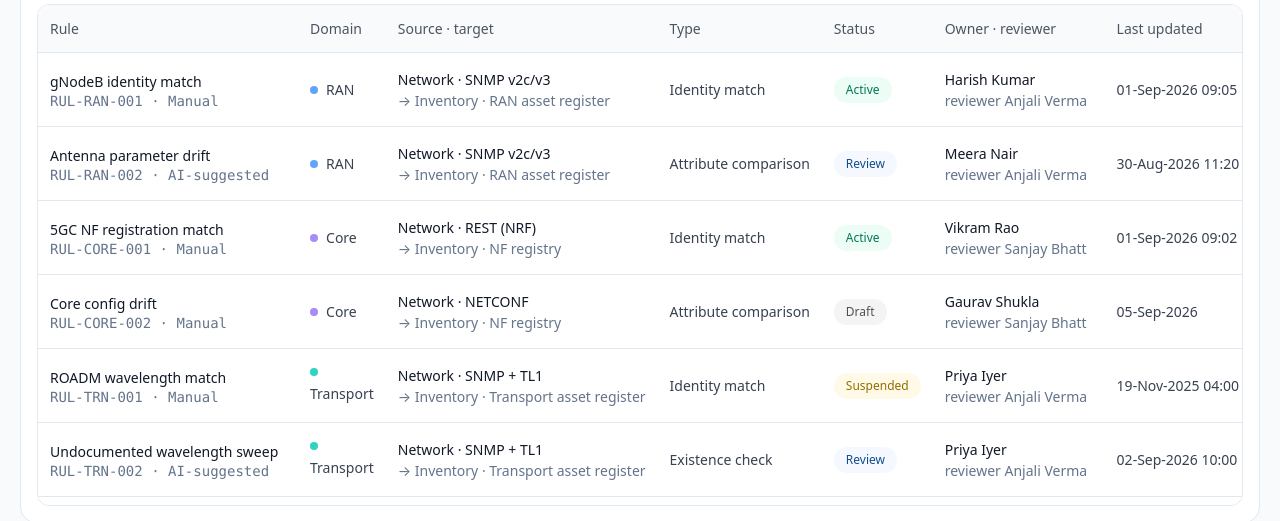
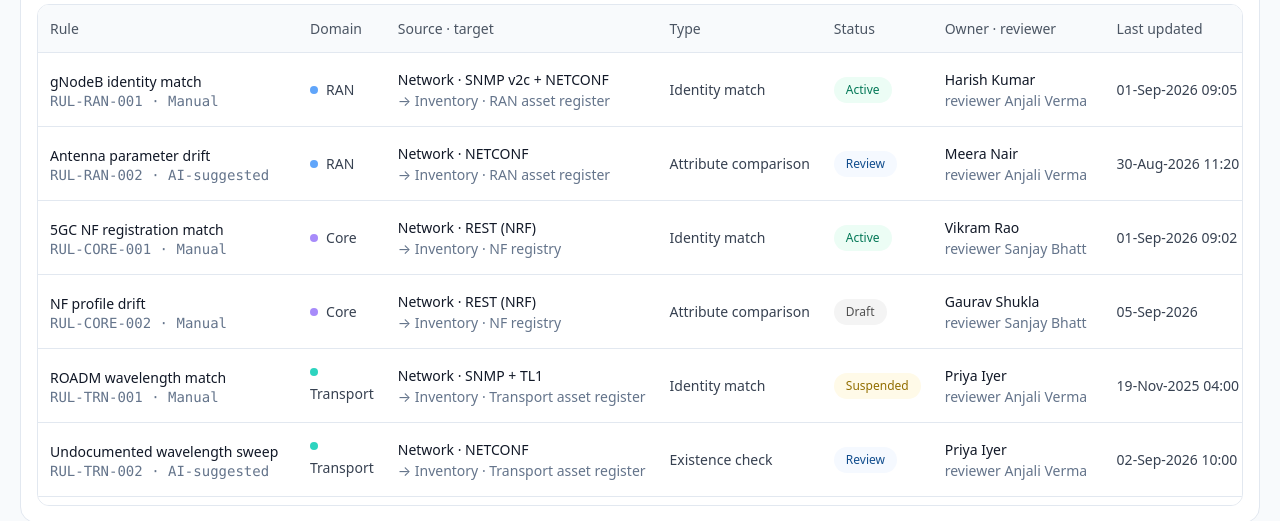
Before and after one commit to jayesh-vision/Discovery-and-Inventory, a React (Vite) app: page /discovery/reconcile/rules in a window 1280 px wide. Shown: the part 222-743 px from the top of the page. Built offline with nearby package versions, Linux system fonts and the light colour scheme.

Commit message:
domains related correction added

```diff
--- a/src/data/discoveryOverview.ts
+++ b/src/data/discoveryOverview.ts
@@ -162,13 +162,13 @@ export const DISCREPANCY_TYPES: DiscrepancyTypeRow[] = [
   { label: 'PCI value ≠ record', category: 'ATTRIBUTE', domain: 'RAN', count: 18, ageBand: '1-7d' },
   { label: 'New / unregistered cell', category: 'EXISTENCE', domain: 'RAN', count: 14, ageBand: '1-7d' },
   { label: 'Neighbour relation drift', category: 'RELATIONSHIP', domain: 'RAN', count: 12, ageBand: '1-24h' },
-  { label: 'NE registration mismatch', category: 'ATTRIBUTE', domain: 'Core', count: 12, ageBand: '1-24h' },
+  { label: 'NF registration mismatch', category: 'ATTRIBUTE', domain: 'Core', count: 12, ageBand: '1-24h' },
   { label: 'Decommissioned record on file', category: 'EXISTENCE', domain: 'IPMPLS', count: 2, ageBand: '1-24h' },
   { label: 'Antenna parameter drift', category: 'ATTRIBUTE', domain: 'RAN', count: 8, ageBand: '7-30d' },
   { label: 'ROADM setpoint drift', category: 'ATTRIBUTE', domain: 'Transport', count: 6, ageBand: '>30d' },
   { label: 'Interface admin state ≠ record', category: 'ATTRIBUTE', domain: 'IPMPLS', count: 5, ageBand: '7-30d' },
   { label: 'Record with no live peer', category: 'EXISTENCE', domain: 'Core', count: 4, ageBand: '1-24h' },
-  { label: 'Core config drift', category: 'ATTRIBUTE', domain: 'Core', count: 4, ageBand: '1-24h' },
+  { label: 'NF profile drift', category: 'ATTRIBUTE', domain: 'Core', count: 4, ageBand: '1-24h' },
   { label: 'Topology gap (LLDP)', category: 'RELATIONSHIP', domain: 'Transport', count: 4, ageBand: '1-24h' },
   { label: 'Stale, past re-verify window', category: 'FRESHNESS', domain: 'IPMPLS', count: 4, ageBand: '1-24h' },
   { label: 'VLAN/LAG membership', category: 'RELATIONSHIP', domain: 'Transport', count: 2, ageBand: '7-30d' }
--- a/src/data/reconciliationOps.ts
+++ b/src/data/reconciliationOps.ts
@@ -40,11 +40,11 @@ export const RECONCILE_JOBS: ReconcileJob[] = [
     scanType: 'Identity match', status: 'Completed with errors', schedule: 'Nightly 01:00 + 12 min delta',
     lastRun: '19-Nov-2025 04:00', nextRun: 'held — rule suspended', duration: '12.4 s',
     resultSummary: '61 scanned · 42 exceptions · TL1 credential rejected', ruleIds: ['RUL-TRN-001'] },
-  { id: 'RCJ-TRN-02', domain: 'Transport', source: 'Network · SNMP + TL1', target: 'Transport asset register',
+  { id: 'RCJ-TRN-02', domain: 'Transport', source: 'Network · NETCONF', target: 'Transport asset register',
     scanType: 'Existence check', status: 'Scheduled', schedule: 'Nightly 01:00',
     lastRun: '—', nextRun: 'tonight, 01:00', duration: '—',
     resultSummary: 'Awaiting RUL-TRN-002 approval', ruleIds: ['RUL-TRN-002'] },
-  { id: 'RCJ-IPM-01', domain: 'IPMPLS', source: 'Network · LLDP/CDP', target: 'Links',
+  { id: 'RCJ-IPM-01', domain: 'IPMPLS', source: 'Network · SNMP MPLS-LDP-MIB', target: 'Links',
     scanType: 'Relationship match', status: 'Completed', schedule: 'Continuous · 60s delta',
     lastRun: '01-Sep-2026 09:19', nextRun: 'sweeping now', duration: '6.2 s',
     resultSummary: '1,204 scanned · 12 drifted · 9 auto-resolved', ruleIds: ['RUL-IPM-001'] },
@@ -77,11 +77,11 @@ export const RECONCILE_RESULTS: ReconcileResult[] = [
   { id: 'RCR-0004', element: 'BLR-AMF-CORE-02', domain: 'Core', outcome: 'Matched',
     mismatchedFields: [], verified: '01-Sep-2026 09:02', ruleId: 'RUL-CORE-001' },
   { id: 'RCR-0005', element: 'BLR-UPF-CORE-05', domain: 'Core', outcome: 'Attribute mismatch',
-    mismatchedFields: ['Config checksum'], verified: '31-Aug-2026 21:00', ruleId: 'RUL-CORE-002' },
+    mismatchedFields: ['Serving PLMN'], verified: '31-Aug-2026 21:00', ruleId: 'RUL-CORE-002' },
   { id: 'RCR-0006', element: 'WR-ADVA-FSP3000-01', domain: 'Transport', outcome: 'Missing entity',
     mismatchedFields: ['No service record for wavelength 1550.12nm'], verified: '19-Nov-2025 04:00', ruleId: 'RUL-TRN-001' },
   { id: 'RCR-0007', element: 'MUM-ROADM-RING-03', domain: 'Transport', outcome: 'Extra entity',
-    mismatchedFields: ['Live wavelength, no service record'], verified: '01-Sep-2026 06:00', ruleId: 'RUL-TRN-002' },
+    mismatchedFields: ['Optical module present, no service record'], verified: '01-Sep-2026 06:00', ruleId: 'RUL-TRN-002' },
   { id: 'RCR-0008', element: 'DEL-PE-CORE-01', domain: 'IPMPLS', outcome: 'Matched',
     mismatchedFields: [], verified: '01-Sep-2026 09:19', ruleId: 'RUL-IPM-001' },
   { id: 'RCR-0009', element: 'DEL-PE-CORE-04', domain: 'IPMPLS', outcome: 'Stale',
@@ -114,8 +114,8 @@ export const RECONCILE_EXCEPTIONS: ReconcileException[] = [
     detected: '30-Aug-2026', owner: 'Meera Nair', age: 2, sla: 'On track', next: 'Field-verify antenna heading', ruleId: 'RUL-RAN-002' },
   { id: 'RX-5004', state: 'Rogue', domain: 'RAN', subject: 'KOL-GNB-NEW-07', detected: '31-Aug-2026',
     owner: 'Unassigned', age: 2, sla: 'At risk', next: 'Register cell in RAN asset register', ruleId: 'RUL-RAN-003' },
-  { id: 'RX-5005', state: 'Drifted', domain: 'Core', subject: 'BLR-UPF-CORE-05 · config checksum',
-    detected: '31-Aug-2026', owner: 'Gaurav Shukla', age: 2, sla: 'On track', next: 'Compare against last approved baseline', ruleId: 'RUL-CORE-002' },
+  { id: 'RX-5005', state: 'Drifted', domain: 'Core', subject: 'BLR-UPF-CORE-05 · serving PLMN',
+    detected: '31-Aug-2026', owner: 'Gaurav Shukla', age: 2, sla: 'On track', next: 'Re-verify PLMN/slice assignment against the NRF profile', ruleId: 'RUL-CORE-002' },
   { id: 'RX-5006', state: 'Unclaimed', domain: 'IPMPLS', subject: 'DEL-PE-CORE-04', detected: '18-Aug-2026',
     owner: 'Unassigned', age: 14, sla: 'Breached', next: 'Re-verify before the next SLA window closes', ruleId: 'RUL-IPM-001' },
   { id: 'RX-5007', state: 'No adapter', domain: 'Transport', subject: 'Adva FSP 3000 · TL1 endpoints',
--- a/src/data/rules.ts
+++ b/src/data/rules.ts
@@ -69,7 +69,9 @@ export const RULES: Rule[] = [
   {
     id: 'RUL-RAN-001', name: 'gNodeB identity match', domain: 'RAN',
     description: 'Matches a discovered gNodeB to its RAN asset-register record by cell identity and PCI.',
-    source: 'Network · SNMP v2c/v3', target: 'Inventory · RAN asset register', ruleType: 'Identity match',
+    /* Cell ID comes off the Device collector (SNMP v2c); PCI is a Radio/Cell
+       fact, discovered over NETCONF — this rule genuinely spans both */
+    source: 'Network · SNMP v2c + NETCONF', target: 'Inventory · RAN asset register', ruleType: 'Identity match',
     priority: 'High', status: 'Active', origin: 'Manual',
     owner: 'Harish Kumar', reviewer: 'Anjali Verma', approver: 'Rohan Mehta', executor: 'Meera Nair', exceptionReviewer: 'Priya Iyer',
     createdBy: 'Harish Kumar', createdDate: '02-Jul-2026', lastUpdated: '01-Sep-2026 09:05', lastExecution: '01-Sep-2026 09:05',
@@ -92,7 +94,9 @@ export const RULES: Rule[] = [
   {
     id: 'RUL-RAN-002', name: 'Antenna parameter drift', domain: 'RAN',
     description: 'Flags a live antenna azimuth/tilt reading that differs from the planned engineering record beyond tolerance.',
-    source: 'Network · SNMP v2c/v3', target: 'Inventory · RAN asset register', ruleType: 'Attribute comparison',
+    /* azimuth/tilt are Configuration-collector facts, discovered over
+       NETCONF only — this rule never touches the Device collector's SNMP */
+    source: 'Network · NETCONF', target: 'Inventory · RAN asset register', ruleType: 'Attribute comparison',
     priority: 'Medium', status: 'Review', origin: 'AI-suggested',
     owner: 'Meera Nair', reviewer: 'Anjali Verma', approver: 'Rohan Mehta', executor: 'Meera Nair', exceptionReviewer: 'Priya Iyer',
     createdBy: 'Meera Nair', createdDate: '28-Aug-2026', lastUpdated: '30-Aug-2026 11:20', lastExecution: null,
@@ -116,14 +120,21 @@ export const RULES: Rule[] = [
     executions: [{ at: '01-Sep-2026 09:02', matched: 322, exceptions: 18, durationMs: 8100 }]
   },
   {
-    id: 'RUL-CORE-002', name: 'Core config drift', domain: 'Core',
-    description: 'Compares a live NF configuration checksum to the last approved baseline.',
-    source: 'Network · NETCONF', target: 'Inventory · NF registry', ruleType: 'Attribute comparison',
+    /* was "Core config drift" comparing a "config checksum" to a "baseline
+       checksum" — a router/switch running-config-vs-golden-config concept
+       that has no analogue in a 5GC NF's own discovery model (CORE_COLLECTORS
+       never produces a config file or checksum for anything). Redefined
+       around the NF profile fact the Device/NF Registration collectors
+       actually report — a serving PLMN/slice assignment drifting from what
+       inventory has on record — which is a real Core reconciliation concern. */
+    id: 'RUL-CORE-002', name: 'NF profile drift', domain: 'Core',
+    description: 'Compares a live NF\'s registered PLMN/slice assignment (from its NRF profile) to the value recorded in inventory.',
+    source: 'Network · REST (NRF)', target: 'Inventory · NF registry', ruleType: 'Attribute comparison',
     priority: 'Medium', status: 'Draft', origin: 'Manual',
     owner: 'Gaurav Shukla', reviewer: 'Sanjay Bhatt', approver: 'Rohan Mehta', executor: 'Vikram Rao', exceptionReviewer: 'Gaurav Shukla',
     createdBy: 'Gaurav Shukla', createdDate: '05-Sep-2026', lastUpdated: '05-Sep-2026', lastExecution: null,
-    conditions: [cond('c1', 'Config checksum', 'Not equals', 'Baseline checksum')],
-    expectedImpact: 'Would close the 4 open "Core config drift" items currently tracked manually.',
+    conditions: [cond('c1', 'Serving PLMN (MCC/MNC)', 'Not equals', 'Recorded PLMN (MCC/MNC)')],
+    expectedImpact: 'Would close the 4 open "NF profile drift" items currently tracked manually.',
     approvalHistory: [],
     activity: [{ at: '05-Sep-2026', by: 'Gaurav Shukla', event: 'Rule created' }],
     executions: []
@@ -145,27 +156,43 @@ export const RULES: Rule[] = [
     executions: [{ at: '19-Nov-2025 04:00', matched: 61, exceptions: 42, durationMs: 12400 }]
   },
   {
+    /* was still keyed on "Wavelength (nm)" over "SNMP + TL1" — the exact
+       capability its own expectedImpact says it exists to work WITHOUT.
+       Transport's baseline collectors (kept unchanged) already surface an
+       equivalent signal without TL1: Hardware reports every optical
+       module/SFP physically seated in the chassis, and Service reports
+       every VRF/route-instance actually provisioned — a module present
+       with no matching service instance is the same "live, undocumented"
+       fact RUL-TRN-001 caught via TL1, detected a different way. */
     id: 'RUL-TRN-002', name: 'Undocumented wavelength sweep', domain: 'Transport',
-    description: 'Flags a live, in-service wavelength with no matching service record at all.',
-    source: 'Network · SNMP + TL1', target: 'Inventory · Transport asset register', ruleType: 'Existence check',
+    description: 'Flags a live, in-service optical module (SFP/transceiver) with no matching service record at all.',
+    source: 'Network · NETCONF', target: 'Inventory · Transport asset register', ruleType: 'Existence check',
     priority: 'High', status: 'Review', origin: 'AI-suggested',
     owner: 'Priya Iyer', reviewer: 'Anjali Verma', approver: 'Rohan Mehta', executor: 'Priya Iyer', exceptionReviewer: 'Harish Kumar',
     createdBy: 'Priya Iyer', createdDate: '01-Sep-2026', lastUpdated: '02-Sep-2026 10:00', lastExecution: null,
-    conditions: [cond('c1', 'Wavelength (nm)', 'Not equals', 'null')],
-    expectedImpact: 'Suggested by the platform after the RUL-TRN-001 suspension left wavelength drift undetected for 10+ months — closes the same gap without needing the TL1 adapter.',
+    conditions: [cond('c1', 'Optical module present', 'Equals', 'true', 'AND'), cond('c2', 'Service instance', 'Equals', 'null')],
+    expectedImpact: 'Suggested by the platform after the RUL-TRN-001 suspension left wavelength drift undetected for 10+ months — closes the same gap by reading Hardware/Service facts the baseline collectors already gather, without needing the TL1 adapter.',
     approvalHistory: [{ at: '02-Sep-2026 10:00', by: 'Priya Iyer', action: 'Submitted for review' }],
     activity: [{ at: '01-Sep-2026', by: 'AI suggestion engine', event: 'Rule suggested from repeated Transport exception pattern' }, { at: '02-Sep-2026 10:00', by: 'Priya Iyer', event: 'Submitted for review' }],
     executions: []
   },
   {
-    id: 'RUL-IPM-001', name: 'PE router LLDP topology match', domain: 'IPMPLS',
-    description: 'Matches a discovered LLDP adjacency between two PE routers to the planned link record.',
-    source: 'Network · LLDP/CDP', target: 'Inventory · Links', ruleType: 'Relationship match',
+    /* was "PE router LLDP topology match" over LLDP/CDP — a leftover from
+       before IPMPLS had its own discovery flow. LLDP only exists in
+       Transport's (kept-unchanged) collector table; IPMPLS's own flow
+       (Device → Interfaces → Routing → MPLS/LDP → BGP → VPN/Service) has no
+       LLDP step at all. Redefined around the MPLS/LDP collector IPMPLS
+       actually runs — an LDP peer session is the real per-link adjacency
+       fact this domain discovers, so it's the correct analogue to the old
+       "match two port ends" concept. */
+    id: 'RUL-IPM-001', name: 'PE router LDP peer match', domain: 'IPMPLS',
+    description: 'Matches a discovered LDP peer session between two PE routers to the planned link record.',
+    source: 'Network · SNMP MPLS-LDP-MIB', target: 'Inventory · Links', ruleType: 'Relationship match',
     priority: 'Medium', status: 'Active', origin: 'Manual',
     owner: 'Rohan Mehta', reviewer: 'Sanjay Bhatt', approver: 'Rohan Mehta', executor: 'Sanjay Bhatt', exceptionReviewer: 'Anjali Verma',
     createdBy: 'Rohan Mehta', createdDate: '20-Mar-2026', lastUpdated: '01-Sep-2026 09:19', lastExecution: '01-Sep-2026 09:19',
-    conditions: [cond('c1', 'Local port', 'Equals', 'Planned A-end port', 'AND'), cond('c2', 'Remote port', 'Equals', 'Planned Z-end port')],
-    expectedImpact: 'Backbone rule for connectivity accuracy — every topology gap on Links traces back to this rule not yet matching a link.',
+    conditions: [cond('c1', 'LDP peer address', 'Equals', 'Planned LDP peer address', 'AND'), cond('c2', 'Label space ID', 'Equals', 'Planned label space ID')],
+    expectedImpact: 'Backbone rule for connectivity accuracy — every topology gap on Links traces back to this rule not yet matching an LDP peer session.',
     approvalHistory: [{ at: '21-Mar-2026', by: 'Sanjay Bhatt', action: 'Approved' }],
     activity: [{ at: '01-Sep-2026 09:19', by: 'scheduler', event: 'Run completed — 1,204 scanned, 12 drifted, 9 auto-resolved' }],
     executions: [{ at: '01-Sep-2026 09:19', matched: 1193, exceptions: 12, durationMs: 6200 }]
```
